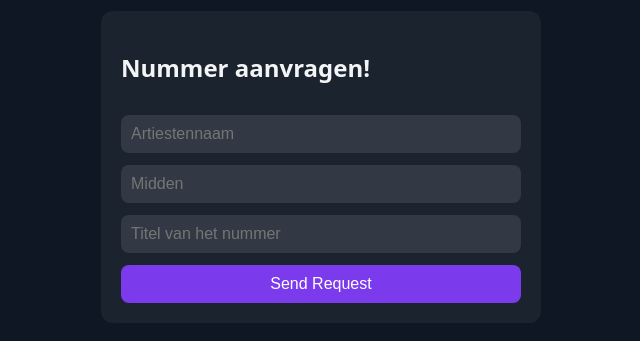
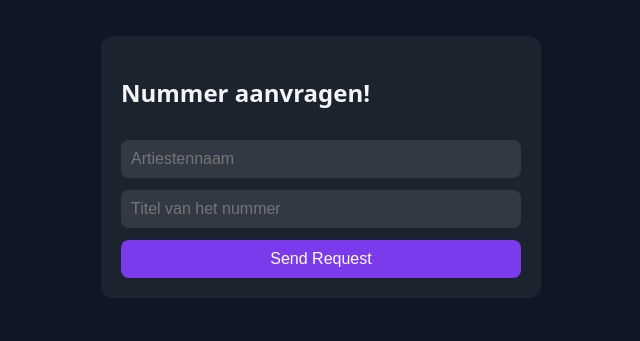
Before and after one commit to ravekickofficial/song-requests, a plain HTML site: page request.html in a window 1280 px wide. Shown: the part 233-574 px from the top of the page, without its empty margins (319-959 px from the left). Drawn offline with Linux system fonts and the light colour scheme.

Commit message:
Update request.html

```diff
--- a/request.html
+++ b/request.html
@@ -52,7 +52,6 @@ const firebaseConfig = {
   <form id="songForm">
     <h2>Nummer aanvragen!</h2>
     <input name="name" placeholder="Artiestennaam" />
-    <input name="name" placeholder="Midden" />
     <input name="song" placeholder="Titel van het nummer" required />
     <button type="submit">Send Request</button>
   </form>
```
